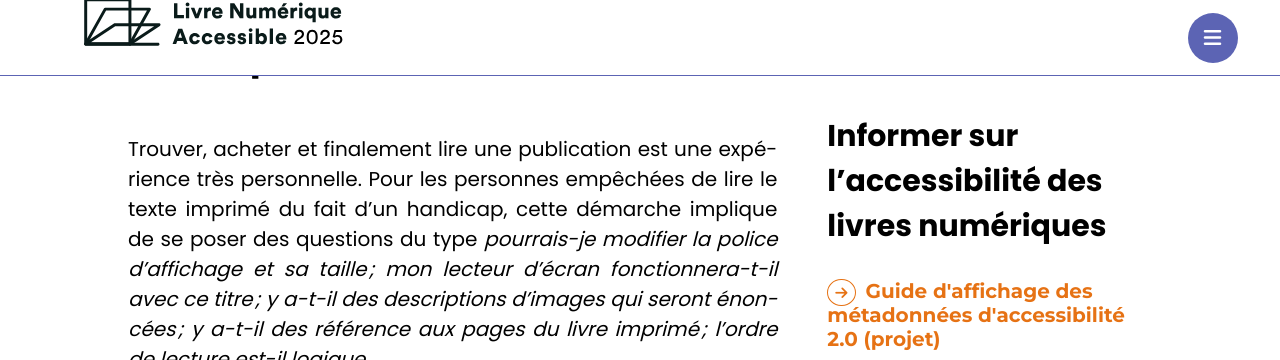
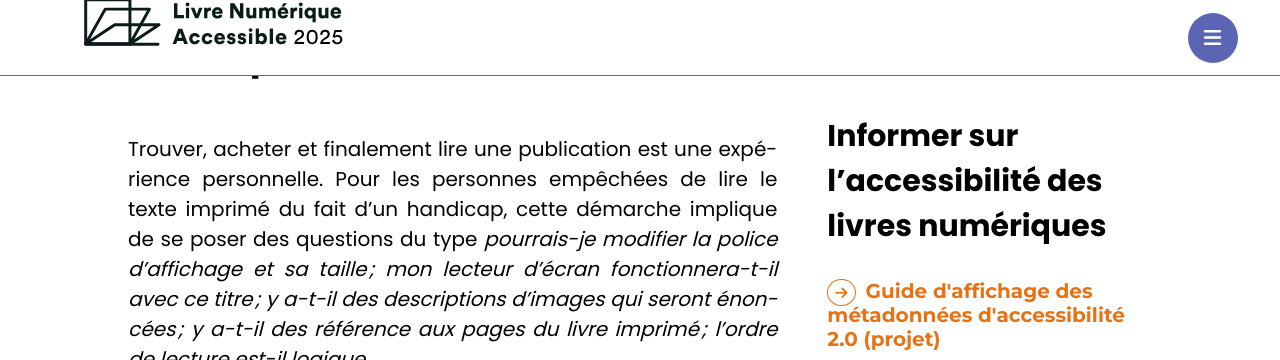
Before and after one commit to edition-accessible/lina25, a Jekyll site: the page built from pages/diffuser.md, in a window 1280 px wide and 900 px high, scrolled down 1077 px. Shown: the top 360 px of the window. Built offline with Jekyll 4.4.1, drawn with Linux system fonts in a browser that asks for light colours; nearby versions of some CDN libraries; comment, search, counter and statistics services are not loaded; some of the changed text lies outside the part shown.

Commit message:
Update diffuser.md

```diff
--- a/pages/diffuser.md
+++ b/pages/diffuser.md
@@ -14,7 +14,7 @@
 <div markdown="1" id="principes">
 {%- include principes.html -%}
 
-Trouver, acheter et finalement lire une publication est une expérience très personnelle. Pour les personnes empêchées de lire le texte imprimé du fait d'un handicap, cette démarche implique de se poser des questions du type _pourrais-je modifier la police d'affichage et sa taille&#8239;; mon lecteur d’écran fonctionnera-t-il avec ce titre&#8239;; y a-t-il des descriptions d’images qui seront énoncées&#8239;; y a-t-il des référence aux pages du livre imprimé&#8239;; l’ordre de lecture est-il logique_.
+Trouver, acheter et finalement lire une publication est une expérience personnelle. Pour les personnes empêchées de lire le texte imprimé du fait d'un handicap, cette démarche implique de se poser des questions du type _pourrais-je modifier la police d'affichage et sa taille&#8239;; mon lecteur d’écran fonctionnera-t-il avec ce titre&#8239;; y a-t-il des descriptions d’images qui seront énoncées&#8239;; y a-t-il des référence aux pages du livre imprimé&#8239;; l’ordre de lecture est-il logique_.
 
 Les lecteurs peuvent utiliser différents services en ligne que ce soient les sites des librairies indépendantes, des portails reliés à un dispositif de lecture ou encore des bibliothèques publiques ou spécialisées. La recherche d’un ouvrage particulier peut aussi amener le lecteur à consulter des sites internationaux ou localisés dans d’autres pays. Les mêmes informations devraient être retrouvées dans ces différents cas de figure afin de garantir une expérience utilisateur équivalente sans avoir à comprendre un nouveau mode de fonctionnement pour trouver l’information pertinente.
 
@@ -46,7 +46,7 @@
 
 Certains livres particuliers ont des fonctionnalités d'accessibilité peu communes ou bien seront presque accessibles à un détail prêt. Pour cela le résumé d'accessibilité permet à l'éditeur de donner une information que les autres métadonnées ne peuvent pas transporter.
 
-<span class="exergue">Le tableau de correspondances de la recommandation française indique comment obtenir, prioriser et labelliser ces informations. Ces travaux sont encore en cours.</span>
+<span class="exergue">Le [dictionnaire des métadonnées](https://www.lina25.fr/ressources/metadonnees) de la recommandation française indique comment obtenir, prioriser et labelliser ces informations. </span>
 
 ### Le choix du vocabulaire
 
```
